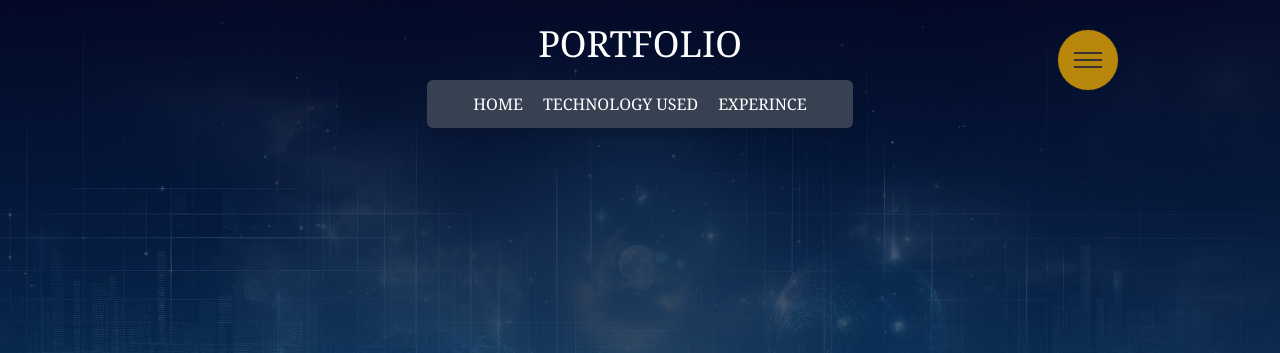
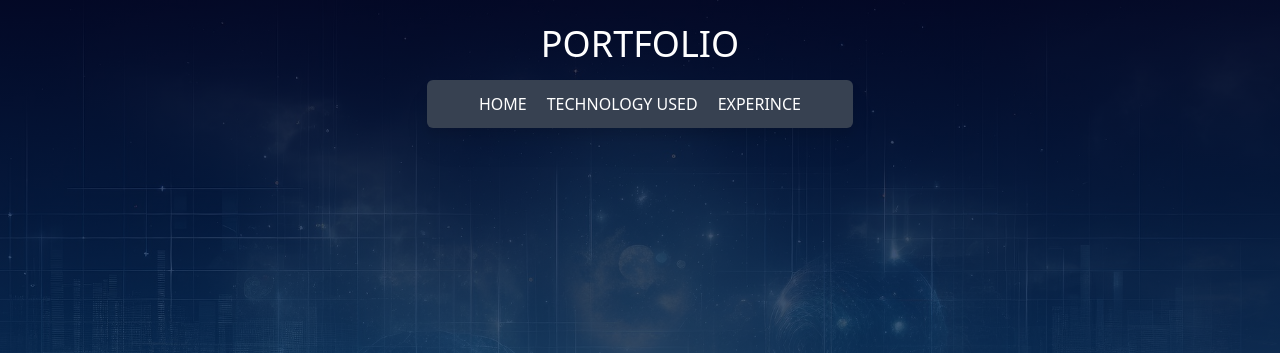
Before and after one commit to devejosh/devejosh.github.io, a website: page index.html in a window 1280 px wide. Shown: the top 353 px of the page. Drawn offline with nearby package versions, Linux system fonts and the light colour scheme; files that its build step writes are made by us from their sources.

Commit message:
fix/updated the index page

```diff
--- a/index.html
+++ b/index.html
@@ -12,7 +12,7 @@
 
 </head>
 
-<body class="font-serif">
+<body class="font-sans">
   <div id="main-wrapper" class="container md:container mx-auto">
   <!-- DIV WRAPPING THE HEADER AND THE LANGUAGE AND FW SECTION STARTS HERE-->
   <section>
@@ -90,7 +90,7 @@
   <div class="container md:container md:mx-auto">
 
     <!-- Offcanvas menu trigger button -->
-    <div class="hamburger-wrapper" data-bs-toggle="offcanvas" data-bs-target="#offcanvas-menu">
+    <div class="hamburger-wrapper xl:hidden" data-bs-toggle="offcanvas" data-bs-target="#offcanvas-menu">
       <div class="hamburger-main">
         <div class="bar"></div>
         <div class="bar"></div>
```
